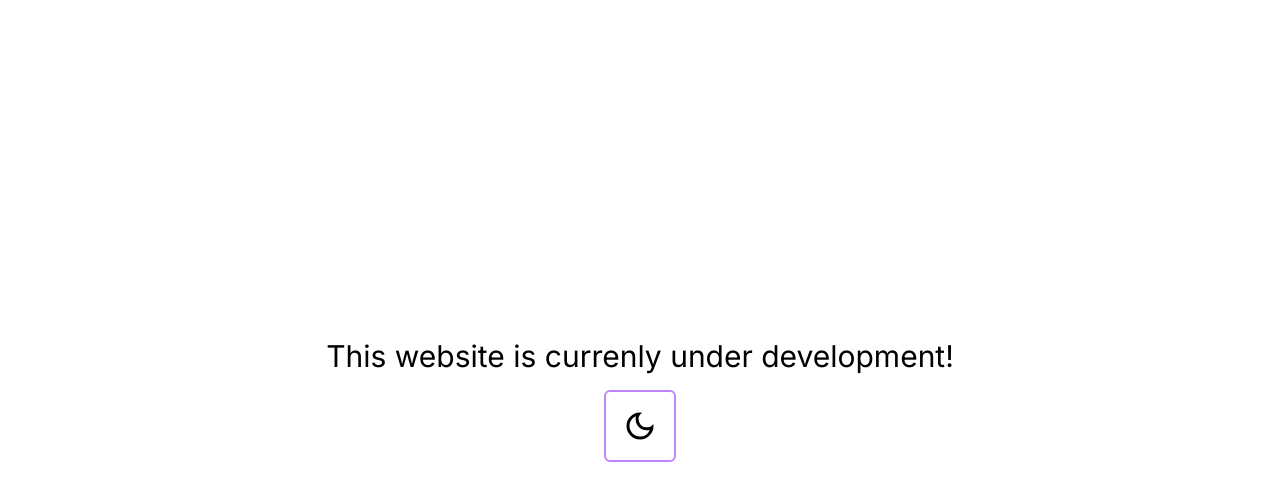
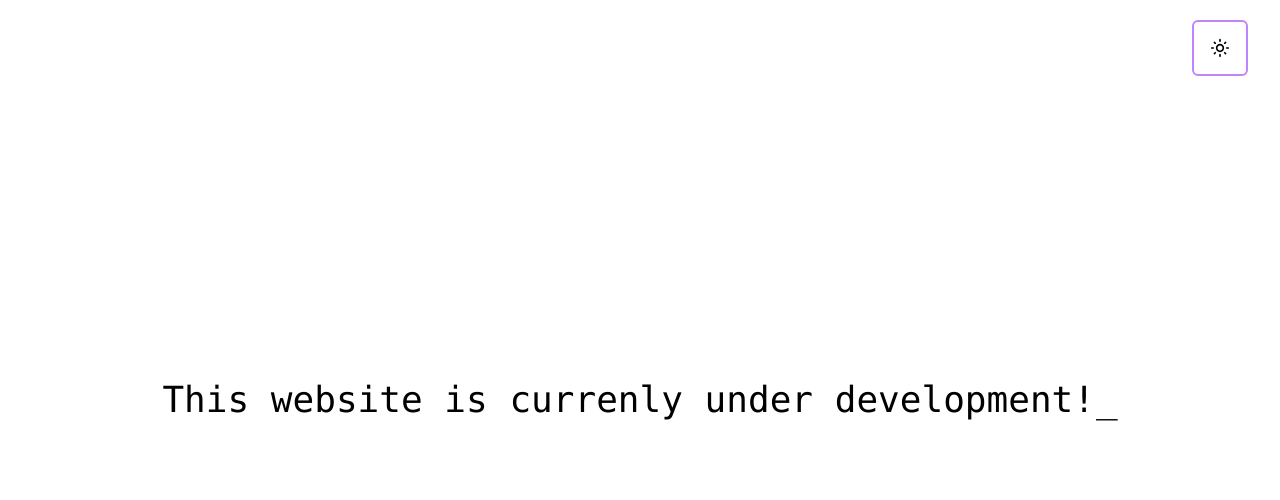
Before and after one commit to michaelsetiawann/michael.github.io, a Next.js app: page / in a window 1280 px wide. Shown: the top 500 px of the page. Built offline with nearby package versions, Linux system fonts and the light colour scheme.

Commit message:
feature: add navbar

```diff
--- a/package.json
+++ b/package.json
@@ -23,6 +23,8 @@
     "react-icons": "^4.10.1",
     "server-only": "^0.0.1",
     "tailwindcss": "3.3.3",
-    "typescript": "5.1.6"
+    "typed.js": "^2.0.12",
+    "typescript": "5.1.6",
+    "typewriter-effect": "^2.20.1"
   }
 }
--- a/src/app/ThemeSwicher.tsx
+++ b/src/app/ThemeSwicher.tsx
@@ -6,35 +6,26 @@ import { MdOutlineDarkMode, MdOutlineLightMode } from "react-icons/md";
 
 export default function ThemeSwicher() {
     const [mounted, setMounted] = useState(false);
-    const { theme, setTheme } = useTheme();
+    const {setTheme, resolvedTheme } = useTheme();
 
     useEffect(() => setMounted(true), []);
 
     if (!mounted) return null;
-
-    const currentTheme = theme === 'system' ? 'dark' : theme;
-    const isDark = currentTheme === 'dark';
+    const isDark = resolvedTheme === 'dark';
 
     return (
-        <div className="flex flex-col items-center mt-4">
-            {isDark ?
+        <div className="flex flex-col items-center">
                 <button
-                    className="bg-black-700 hover:bg-black rounded-md border-purple-400 border-2 p-4"
-                    onClick={() => setTheme('light')}
+                    className="rounded-md border-purple-400 border-2 p-4"
+                    onClick={() => setTheme(isDark ? 'light' : 'dark')}
                 >
-                    <span className="text-4xl">
-                        <MdOutlineDarkMode />
+                    <span className="text-xl">
+                        {
+                            isDark ? <MdOutlineDarkMode /> : <MdOutlineLightMode />
+                        }
                     </span>
                 </button>
-                :
-                <button
-                    className="bg-gray-100 rounded-md border-purple-400 border-2 p-4 hover:bg-gray-300"
-                    onClick={() => setTheme('dark')}
-                >
-                    <span className="text-4xl">
-                        <MdOutlineLightMode />
-                    </span>
-                </button>}
+
         </div>
     )
 }
--- a/src/app/landing.tsx
+++ b/src/app/landing.tsx
@@ -1,12 +1,35 @@
+'use client'
+import TypewriterComponent from "typewriter-effect";
 import ThemeSwicher from "./ThemeSwicher";
 
 export default function Landing() {
-
+    // flex flex-col justify-center items-center text-center
     return (
-        <div className="min-h-screen flex flex-col justify-center items-center text-center px-5">
-            <h1 className="text-3xl">This website is currenly under development!</h1>
-
-            <ThemeSwicher />
-        </div>
+        <>
+            <nav className="absolute py-5 px-8 flex justify-end w-full ">
+                <div className="">
+                    <ThemeSwicher />
+                </div>
+            </nav>
+            <div className="min-h-screen flex flex-col justify-center items-center text-center px-5">
+                <h1 className="text-4xl font-mono"><TypingEffect /></h1>
+            </div>
+        </>
     )
 }
+
+function TypingEffect() {
+    return (
+        <>
+            <TypewriterComponent
+                options={{
+                    strings: ['This website is currenly under development!'],
+                    autoStart: true,
+                    loop: true,
+                    cursor: '_',
+                    delay: 100,
+                }}
+            />
+        </>
+    );
+}
--- a/src/app/layout.tsx
+++ b/src/app/layout.tsx
@@ -6,8 +6,8 @@ import Provider from './provider'
 const inter = Inter({ subsets: ['latin'] })
 
 export const metadata: Metadata = {
-  title: 'Create Next App',
-  description: 'Generated by create next app',
+  title: 'glennprays\'s Personal Website',
+  description: 'glennprays\'s Personal Website',
 }
 
 export default function RootLayout({
--- a/tailwind.config.ts
+++ b/tailwind.config.ts
@@ -17,5 +17,6 @@ const config: Config = {
     },
   },
   plugins: [],
+  darkMode: "class",
 }
 export default config
```
Also changed, not shown: 1 other file (tests, documents, lock files or other folders).
